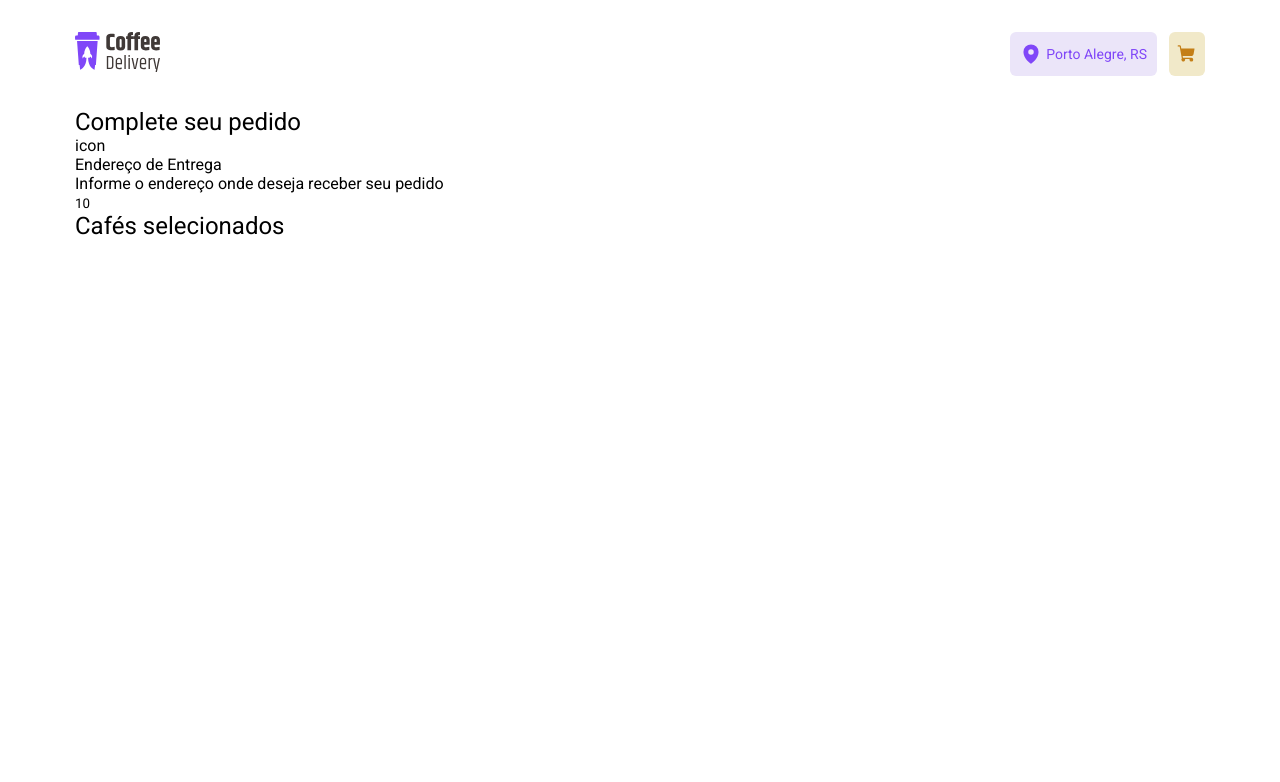
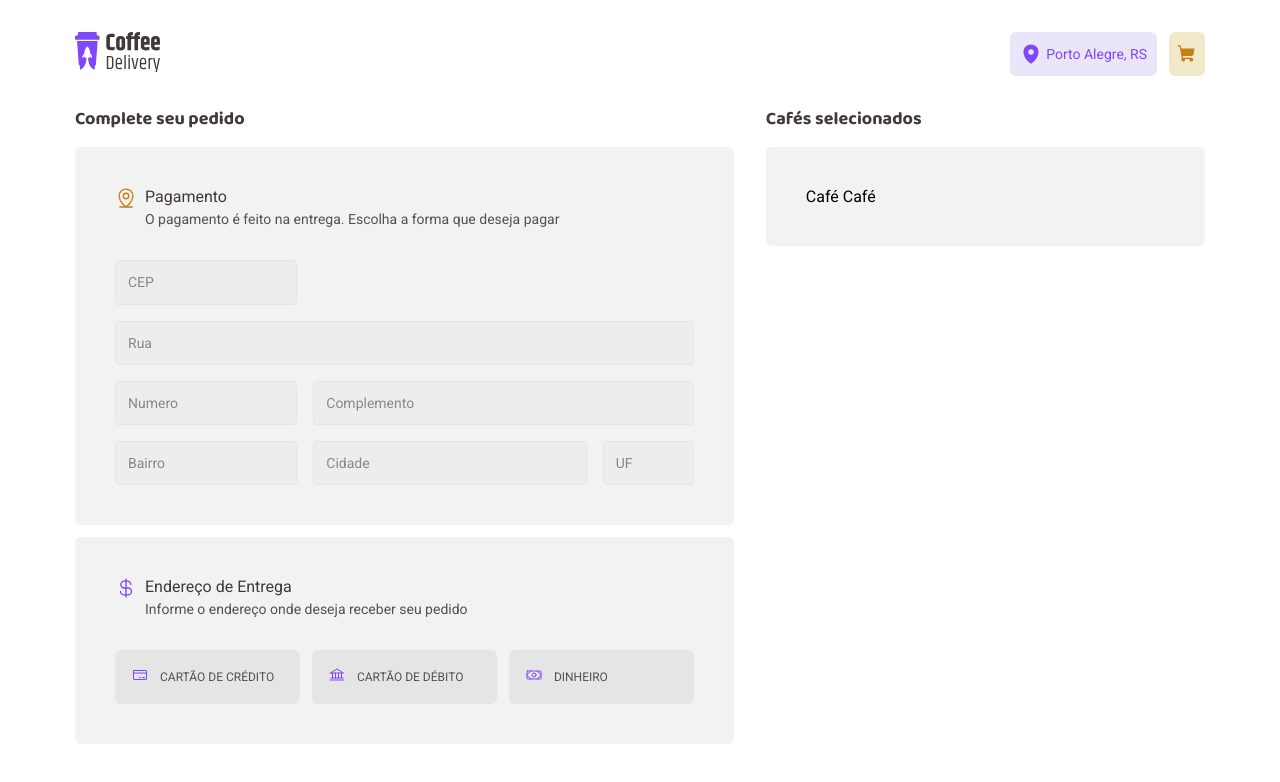
Before and after one commit to rodrocha444/desafio-02-rocketseat-new, a React (Vite) app: page /checkout in a window 1280 px wide. Shown: the top 782 px of the page. Built offline with nearby package versions, Linux system fonts and the light colour scheme.

Commit message:
Pagina Checkout bastante desenvolvida, falta 'Cafés selecionados'

```diff
--- a/src/layouts/DefaultLayout/index.tsx
+++ b/src/layouts/DefaultLayout/index.tsx
@@ -1,5 +1,5 @@
 import { MapPin } from 'phosphor-react'
-import { Outlet, useNavigate} from 'react-router-dom';
+import { Outlet, useNavigate } from 'react-router-dom';
 
 import { ButtonCart } from '../../components/Buttons'
 
@@ -11,21 +11,30 @@ import CoffeDeliveryLogo from '../../assets/coffe-delivery-logo.svg'
 export function DefaultLayout() {
   const navigate = useNavigate();
 
-  function redirectToCheckout(){
+  function redirectToCheckout() {
     navigate('../checkout')
+  }
+
+  function redirectToHome() {
+    navigate('../')
   }
 
   return (
     <MainContainer>
       <Header>
-        <img src={CoffeDeliveryLogo} alt="logotipo coffe delivery" className="logo" />
+        <img
+          src={CoffeDeliveryLogo}
+          alt="logotipo coffe delivery"
+          className="logo"
+          onClick={redirectToHome}
+        />
 
         <nav>
           <button className='location'>
             <MapPin weight='fill' size={22} />
             Porto Alegre, RS
           </button>
-          <ButtonCart onClick={redirectToCheckout}/>
+          <ButtonCart onClick={redirectToCheckout} />
         </nav>
       </Header>
 
--- a/src/layouts/DefaultLayout/styles.ts
+++ b/src/layouts/DefaultLayout/styles.ts
@@ -22,6 +22,9 @@ export const Header = styled.header`
 
   & .logo{
     height: 2.5rem;
+    &:hover{
+      cursor: pointer;
+    }
   }
 
   & .location{
--- /dev/null
+++ b/src/pages/Checkout/components/DescriptionWithIcon/index.tsx
@@ -0,0 +1,21 @@
+import { ReactNode } from "react"
+import { Container } from "./styles"
+
+interface DescriptionWithIconProps {
+  Icon: ReactNode
+  title: string
+  subtitle: string
+  iconColor: string
+}
+
+export function DescriptionWithIcon({ Icon, iconColor, title, subtitle }: DescriptionWithIconProps) {
+  return (
+    <Container iconColor={iconColor}>
+      {Icon}
+      <div>
+        <strong>{title}</strong>
+        <p>{subtitle}</p>
+      </div>
+    </Container>
+  )
+}
--- /dev/null
+++ b/src/pages/Checkout/components/DescriptionWithIcon/styles.ts
@@ -0,0 +1,29 @@
+import styled from 'styled-components'
+
+interface ContainerProps {
+  iconColor: string
+}
+export const Container = styled.div<ContainerProps>`
+  display: flex;
+  align-items: flex-start;
+  gap: 0.5rem;
+  color: ${props => props.iconColor};
+
+  & > div{
+    display: flex;
+    flex-direction: column;
+    gap: 0.125rem;
+
+    & strong{
+      line-height: 130%;
+      color: ${props => props.theme['base-subtitle']};
+    }
+
+    & p{
+      font-size: 0.875rem;
+      line-height: 130%;
+
+      color: ${props => props.theme['base-text']};
+    }
+  }
+`
--- a/src/pages/Checkout/index.tsx
+++ b/src/pages/Checkout/index.tsx
@@ -1,34 +1,81 @@
-import { CheckoutContainer } from "./styles";
+import { CheckoutContainer, Title } from "./styles";
 import NumberFormat from "react-number-format";
+import { SelectOption } from "../../components/SelectOption";
+import { Bank, CreditCard, Money, MapPinLine, CurrencyDollar } from "phosphor-react";
+import { DescriptionWithIcon } from "./components/DescriptionWithIcon";
 
 export function Checkout() {
   return (
     <CheckoutContainer>
       <form action="">
-        <div>
-          <h2>Complete seu pedido </h2>
+        <div className="infos">
+          <Title>Complete seu pedido</Title>
 
-          <div>
-            <span>icon</span>
-            <div>
-              <strong>Endereço de Entrega</strong>
-              <p>Informe o endereço onde deseja receber seu pedido</p>
+          <section className="address-and-pay">
+            <DescriptionWithIcon
+              iconColor="#C47F17"
+              Icon={<MapPinLine size={22} />}
+              title="Pagamento"
+              subtitle="O pagamento é feito na entrega. Escolha a forma que deseja pagar"
+            />
+            <div className="data">
+              <NumberFormat
+                displayType="input"
+                inputMode="text"
+                name=""
+                placeholder="CEP"
+                mask="_"
+                format="#####-###"
+                className="cep"
+              />
+              <input type="text" placeholder="Rua" className="rua" />
+              <input type="number" placeholder="Numero" className="numero" />
+              <input type="text" placeholder="Complemento" className="complemento" />
+              <input type="text" placeholder="Bairro" className="bairro" />
+              <input type="text" placeholder="Cidade" className="cidade" />
+              <input type="text" placeholder="UF" className="uf" maxLength={2} />
             </div>
 
-            <NumberFormat
-              displayType="input"
-              value={10}
-              inputMode="text"
-              name=""
+
+          </section>
+
+          <section className="address-and-pay">
+            <DescriptionWithIcon
+              iconColor="#8047F8"
+              Icon={<CurrencyDollar size={22} />}
+              title="Endereço de Entrega"
+              subtitle="Informe o endereço onde deseja receber seu pedido"
             />
-
-          </div>
+            <div className="options">
+              <SelectOption
+                icon={<CreditCard />}
+                onClick={() => { }}
+                selected={false}
+                textContent="Cartão de Crédito"
+              />
+              <SelectOption
+                icon={<Bank />}
+                onClick={() => { }}
+                selected={false}
+                textContent="Cartão de Débito"
+              />
+              <SelectOption
+                icon={<Money />}
+                onClick={() => { }}
+                selected={false}
+                textContent="Dinheiro"
+              />
+            </div>
+          </section>
         </div>
 
-        <div>
-          <h2>Cafés selecionados</h2>
-
-        </div>
+        <section className="cart">
+          <Title>Cafés selecionados</Title>
+          <div className="address-and-pay">
+            Café
+            Café
+          </div>
+        </section>
       </form>
 
     </CheckoutContainer>
--- a/src/pages/Checkout/styles.ts
+++ b/src/pages/Checkout/styles.ts
@@ -1,3 +1,99 @@
 import styled from "styled-components";
 
-export const CheckoutContainer = styled.section``
+export const CheckoutContainer = styled.section`
+  & > form{
+    display: flex;
+    gap: 2rem;
+
+    & .cart{
+      flex: 2;
+    }
+
+    & .infos{
+      flex: 3;
+      display: flex;
+      flex-direction: column;
+      align-items: stretch;
+      & .data{
+        display: grid;
+        grid-template-columns: 2fr 3fr 1fr;
+        grid-gap: 1rem;
+      }
+      .cep{
+        grid-area: 1;
+      }
+      .rua{
+        grid-area: 2/1/2/4;
+      }
+      .numero{
+        grid-area: 3;
+      }
+      .complemento{
+        grid-area: 3/2/3/4;
+      }
+      .bairro{
+        grid-area: 4;
+      }
+      .cidade{
+        grid-area: 4/2;
+      }
+      .uf{
+        grid-area: 4/3;
+        text-transform: uppercase;
+      }
+
+      & input{
+        padding: 0.75rem;
+        gap: 0.25rem;
+        min-width: 0;
+
+        background: ${props => props.theme["base-input"]};
+
+        border: 1px solid ${props => props.theme["base-button"]};
+        border-radius: 4px;
+
+        font-size: 0.875rem;
+        line-height: 130%;
+        color: ${props => props.theme["base-text"]};
+
+        &::placeholder{
+          font-size: 0.875rem;
+          line-height: 130%;
+
+          color: ${props => props.theme["base-label"]};
+        }
+      }
+    }
+  }
+
+  & .address-and-pay{
+    display: flex;
+
+    flex-direction: column;
+    align-items: flex-start;
+    padding: 2.5rem;
+    gap: 2rem;
+
+    background: ${props => props.theme["base-card"]};
+    border-radius: 6px;
+    margin-bottom: 0.75rem;
+    & .options{
+      width: 100%;
+      display: flex;
+      gap: 0.75rem;
+      & > div{
+        flex: 1;
+      }
+    }
+  }
+`
+
+export const Title = styled.h2`
+  font-family: 'Baloo 2';
+  font-weight: 700;
+  font-size: 1.125rem;
+  line-height: 130%;
+  margin-bottom: 1rem;
+  color: ${props => props.theme["base-subtitle"]};
+
+`
--- a/src/styles/globalStyles.ts
+++ b/src/styles/globalStyles.ts
@@ -1,5 +1,6 @@
 import { createGlobalStyle } from 'styled-components'
 export const GlobalStyle = createGlobalStyle`
+
   *{
     padding: 0;
     margin: 0;
```
